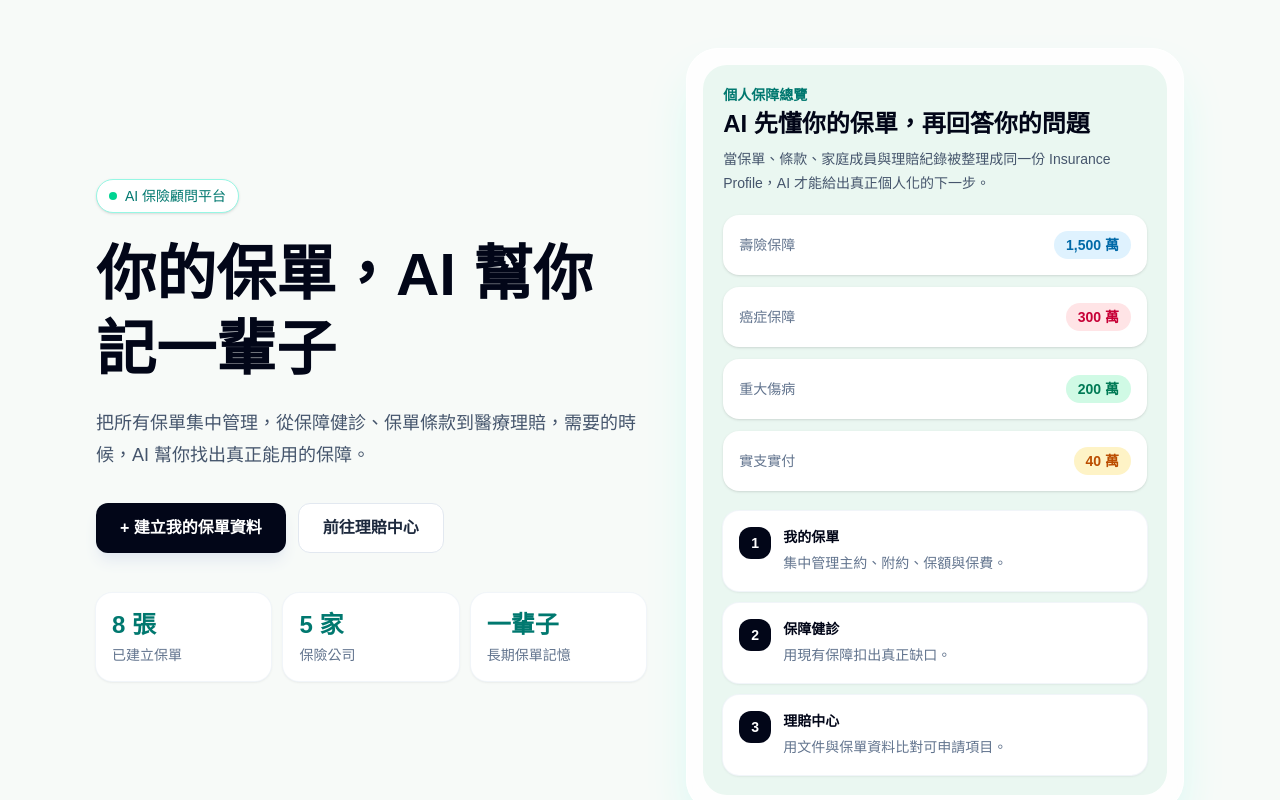
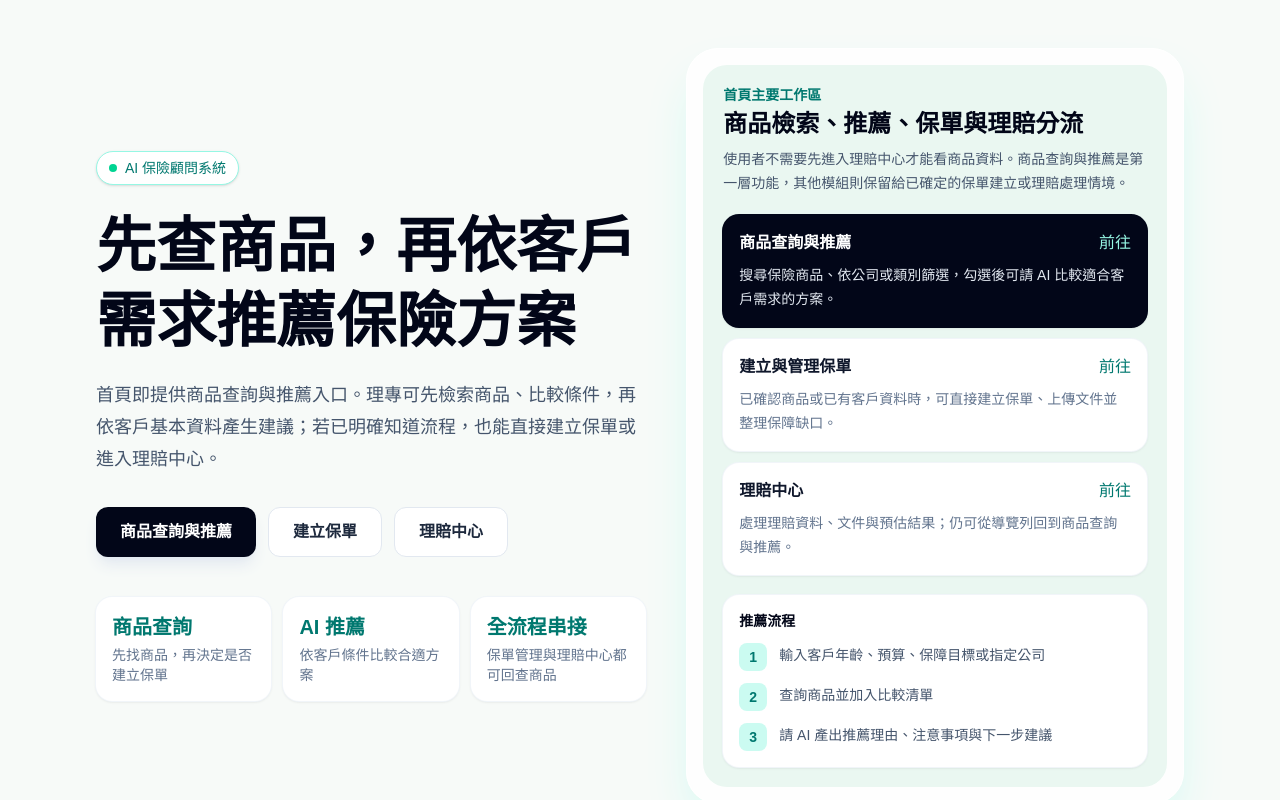
Before and after one commit to 114yzuim/AI-insurance-advice, a Next.js app in the folder frontend/: page / in a window 1280 px wide. Built offline with nearby package versions, Linux system fonts and the light colour scheme.

Commit message:
Promote product search and recommendation flow

```diff
--- a/frontend/app/layout.tsx
+++ b/frontend/app/layout.tsx
@@ -3,8 +3,8 @@ import SiteHeader from "@/components/site-header";
 import "./globals.css";
 
 export const metadata: Metadata = {
-  title: "AI 保險顧問平台",
-  description: "集中管理個人保單，讓 AI 協助保障健診、理賠判讀與個人化保險諮詢。",
+  title: "AI 保險顧問系統",
+  description: "提供商品查詢與推薦、保單管理、保障健檢與理賠中心的 AI 保險顧問系統。",
 };
 
 export default function RootLayout({
--- a/frontend/app/page.tsx
+++ b/frontend/app/page.tsx
@@ -1,22 +1,34 @@
 import Link from "next/link";
 
 const highlights = [
-  { label: "8 張", value: "已建立保單" },
-  { label: "5 家", value: "保險公司" },
-  { label: "一輩子", value: "長期保單記憶" },
+  { label: "商品查詢", value: "先找商品，再決定是否建立保單" },
+  { label: "AI 推薦", value: "依客戶條件比較合適方案" },
+  { label: "全流程串接", value: "保單管理與理賠中心都可回查商品" },
 ];
 
-const coverageItems = [
-  { title: "壽險保障", value: "1,500 萬", color: "bg-sky-100 text-sky-700" },
-  { title: "癌症保障", value: "300 萬", color: "bg-rose-100 text-rose-700" },
-  { title: "重大傷病", value: "200 萬", color: "bg-emerald-100 text-emerald-700" },
-  { title: "實支實付", value: "40 萬", color: "bg-amber-100 text-amber-700" },
+const modules = [
+  {
+    title: "商品查詢與推薦",
+    text: "搜尋保險商品、依公司或類別篩選，勾選後可請 AI 比較適合客戶需求的方案。",
+    href: "/products",
+    primary: true,
+  },
+  {
+    title: "建立與管理保單",
+    text: "已確認商品或已有客戶資料時，可直接建立保單、上傳文件並整理保障缺口。",
+    href: "/policies",
+  },
+  {
+    title: "理賠中心",
+    text: "處理理賠資料、文件與預估結果；仍可從導覽列回到商品查詢與推薦。",
+    href: "/claims",
+  },
 ];
 
-const flows = [
-  { title: "我的保單", text: "集中管理主約、附約、保額與保費。" },
-  { title: "保障健診", text: "用現有保障扣出真正缺口。" },
-  { title: "理賠中心", text: "用文件與保單資料比對可申請項目。" },
+const recommendationSteps = [
+  "輸入客戶年齡、預算、保障目標或指定公司",
+  "查詢商品並加入比較清單",
+  "請 AI 產出推薦理由、注意事項與下一步建議",
 ];
 
 export default function Home() {
@@ -26,35 +38,41 @@ export default function Home() {
         <div className="flex flex-col justify-center">
           <div className="mb-6 inline-flex w-fit items-center gap-2 rounded-full border border-teal-200 bg-white px-3 py-1.5 text-sm font-medium text-teal-700 shadow-sm">
             <span className="h-2 w-2 rounded-full bg-emerald-400" />
-            AI 保險顧問平台
+            AI 保險顧問系統
           </div>
 
           <h1 className="max-w-2xl text-4xl font-bold leading-tight tracking-normal text-slate-950 md:text-6xl">
-            你的保單，AI 幫你記一輩子
+            先查商品，再依客戶需求推薦保險方案
           </h1>
           <p className="mt-5 max-w-xl text-lg leading-8 text-slate-600">
-            把所有保單集中管理，從保障健診、保單條款到醫療理賠，需要的時候，AI 幫你找出真正能用的保障。
+            首頁即提供商品查詢與推薦入口。理專可先檢索商品、比較條件，再依客戶基本資料產生建議；若已明確知道流程，也能直接建立保單或進入理賠中心。
           </p>
 
           <div className="mt-8 flex flex-col gap-3 sm:flex-row">
             <Link
-              href="/policies"
+              href="/products"
               className="inline-flex items-center justify-center rounded-xl bg-slate-950 px-6 py-3 text-base font-semibold text-white shadow-lg shadow-slate-200 transition hover:-translate-y-0.5 hover:bg-slate-800"
             >
-              + 建立我的保單資料
+              商品查詢與推薦
+            </Link>
+            <Link
+              href="/policies"
+              className="inline-flex items-center justify-center rounded-xl border border-slate-200 bg-white px-6 py-3 text-base font-semibold text-slate-800 transition hover:-translate-y-0.5 hover:border-teal-300 hover:text-teal-700"
+            >
+              建立保單
             </Link>
             <Link
               href="/claims"
               className="inline-flex items-center justify-center rounded-xl border border-slate-200 bg-white px-6 py-3 text-base font-semibold text-slate-800 transition hover:-translate-y-0.5 hover:border-teal-300 hover:text-teal-700"
             >
-              前往理賠中心
+              理賠中心
             </Link>
           </div>
 
-          <div className="mt-10 grid max-w-xl grid-cols-3 gap-3">
+          <div className="mt-10 grid max-w-xl grid-cols-1 gap-3 sm:grid-cols-3">
             {highlights.map((item) => (
               <div key={item.label} className="rounded-2xl bg-white p-4 shadow-sm ring-1 ring-slate-100">
-                <p className="text-2xl font-bold text-teal-700">{item.label}</p>
+                <p className="text-xl font-bold text-teal-700">{item.label}</p>
                 <p className="mt-1 text-sm leading-5 text-slate-500">{item.value}</p>
               </div>
             ))}
@@ -65,33 +83,49 @@ export default function Home() {
           <div className="w-full rounded-[2rem] border border-white bg-white/80 p-4 shadow-2xl shadow-teal-100 backdrop-blur">
             <div className="rounded-[1.5rem] bg-[#eaf7f1] p-5">
               <div className="mb-5">
-                <p className="text-sm font-semibold text-teal-700">個人保障總覽</p>
+                <p className="text-sm font-semibold text-teal-700">首頁主要工作區</p>
                 <h2 className="mt-1 text-2xl font-bold leading-tight text-slate-950">
-                  AI 先懂你的保單，再回答你的問題
+                  商品檢索、推薦、保單與理賠分流
                 </h2>
                 <p className="mt-2 text-sm leading-6 text-slate-600">
-                  當保單、條款、家庭成員與理賠紀錄被整理成同一份 Insurance Profile，AI 才能給出真正個人化的下一步。
+                  使用者不需要先進入理賠中心才能看商品資料。商品查詢與推薦是第一層功能，其他模組則保留給已確定的保單建立或理賠處理情境。
                 </p>
               </div>
 
               <div className="grid gap-3">
-                {coverageItems.map((item) => (
-                  <VisualCard key={item.title} title={item.title} value={item.value} color={item.color} />
+                {modules.map((module) => (
+                  <Link
+                    key={module.title}
+                    href={module.href}
+                    className={`block rounded-2xl p-4 shadow-sm ring-1 transition hover:-translate-y-0.5 ${
+                      module.primary
+                        ? "bg-slate-950 text-white ring-slate-950"
+                        : "bg-white text-slate-900 ring-slate-100 hover:ring-teal-200"
+                    }`}
+                  >
+                    <div className="flex items-center justify-between gap-3">
+                      <h3 className="text-base font-bold">{module.title}</h3>
+                      <span className={module.primary ? "text-teal-200" : "text-teal-700"}>前往</span>
+                    </div>
+                    <p className={`mt-2 text-sm leading-6 ${module.primary ? "text-slate-200" : "text-slate-500"}`}>
+                      {module.text}
+                    </p>
+                  </Link>
                 ))}
               </div>
 
-              <div className="mt-5 grid gap-3">
-                {flows.map((flow, index) => (
-                  <div key={flow.title} className="flex gap-3 rounded-2xl bg-white p-4 shadow-sm ring-1 ring-slate-100">
-                    <span className="flex h-8 w-8 shrink-0 items-center justify-center rounded-xl bg-slate-950 text-sm font-bold text-white">
-                      {index + 1}
-                    </span>
-                    <div>
-                      <h3 className="text-sm font-bold text-slate-950">{flow.title}</h3>
-                      <p className="mt-1 text-sm leading-6 text-slate-500">{flow.text}</p>
+              <div className="mt-5 rounded-2xl bg-white p-4 shadow-sm ring-1 ring-slate-100">
+                <h3 className="text-sm font-bold text-slate-950">推薦流程</h3>
+                <div className="mt-3 grid gap-3">
+                  {recommendationSteps.map((step, index) => (
+                    <div key={step} className="flex gap-3">
+                      <span className="flex h-7 w-7 shrink-0 items-center justify-center rounded-lg bg-teal-100 text-sm font-bold text-teal-700">
+                        {index + 1}
+                      </span>
+                      <p className="text-sm leading-6 text-slate-600">{step}</p>
                     </div>
-                  </div>
-                ))}
+                  ))}
+                </div>
               </div>
             </div>
           </div>
@@ -100,12 +134,3 @@ export default function Home() {
     </div>
   );
 }
-
-function VisualCard({ title, value, color }: { title: string; value: string; color: string }) {
-  return (
-    <div className="flex items-center justify-between rounded-2xl bg-white p-4 shadow-sm">
-      <span className="text-sm font-medium text-slate-500">{title}</span>
-      <span className={`rounded-full px-3 py-1 text-sm font-bold ${color}`}>{value}</span>
-    </div>
-  );
-}
--- a/frontend/app/products/page.tsx
+++ b/frontend/app/products/page.tsx
@@ -17,6 +17,8 @@ async function getFilters() {
   }
 }
 
+export const metadata = { title: "商品查詢與推薦 | AI 保險顧問" };
+
 export default async function ProductsPage() {
   const { categories, companies } = await getFilters();
 
@@ -25,10 +27,10 @@ export default async function ProductsPage() {
       <div className="shrink-0 border-b border-slate-200 bg-white/70 px-5 py-5 backdrop-blur md:px-6">
         <div className="flex flex-col gap-4 lg:flex-row lg:items-end lg:justify-between">
           <div>
-            <p className="text-sm font-bold text-teal-700">內部條款資料庫</p>
-            <h1 className="mt-1 text-3xl font-bold text-slate-950">AI 比對用的商品與條款索引</h1>
-            <p className="mt-2 text-sm leading-6 text-slate-500">
-              這裡保留給顧問與資料維護使用。一般客戶主要從「我的保單、保障健診、理賠中心、AI 顧問」進入服務。
+            <p className="text-sm font-bold text-teal-700">商品查詢與推薦</p>
+            <h1 className="mt-1 text-3xl font-bold text-slate-950">查詢商品，勾選後請 AI 協助推薦</h1>
+            <p className="mt-2 max-w-4xl text-sm leading-6 text-slate-500">
+              可依關鍵字、商品類別或保險公司快速檢索商品。選取候選商品後，在右側輸入客戶基本資料、需求與預算，AI 會協助比較適配度與建議說法。
             </p>
           </div>
           <div className="flex flex-wrap gap-2">
@@ -41,7 +43,7 @@ export default async function ProductsPage() {
           </div>
         </div>
       </div>
-      <div className="flex-1 min-h-0">
+      <div className="min-h-0 flex-1">
         <ProductList categories={categories} companies={companies} />
       </div>
     </div>
--- a/frontend/components/nav-links.tsx
+++ b/frontend/components/nav-links.tsx
@@ -10,15 +10,16 @@ type NavLink = {
 };
 
 const CUSTOMER_LINKS: NavLink[] = [
-  { href: "/policies", label: "我的保單" },
-  { href: "/health-check", label: "保障健診" },
+  { href: "/products", label: "商品查詢與推薦" },
+  { href: "/policies", label: "保單管理" },
+  { href: "/health-check", label: "保障健檢" },
   { href: "/claims", label: "理賠中心" },
   { href: "/chat", label: "AI 顧問" },
 ];
 
 const ADVISOR_LINKS: NavLink[] = [
-  { href: "/advisor", label: "客戶 CRM", exact: true },
-  { href: "/advisor/inventory", label: "產品資料庫" },
+  { href: "/advisor", label: "顧問 CRM", exact: true },
+  { href: "/advisor/inventory", label: "商品資料庫" },
 ];
 
 export default function NavLinks() {
@@ -48,10 +49,10 @@ export default function NavLinks() {
       <div className="ml-auto shrink-0">
         {isAdvisor ? (
           <Link
-            href="/policies"
+            href="/products"
             className="rounded-full border border-slate-200 px-3 py-2 text-sm font-semibold text-slate-500 transition hover:border-teal-300 hover:text-teal-700"
           >
-            保單資料
+            商品查詢
           </Link>
         ) : (
           <Link
--- a/frontend/components/product-list.tsx
+++ b/frontend/components/product-list.tsx
@@ -72,7 +72,7 @@ export default function ProductList({ categories, companies }: ProductListProps)
     setSelectedProducts((prev) =>
       prev.find((s) => s.product_id === p.product_id)
         ? prev.filter((s) => s.product_id !== p.product_id)
-        : [...prev, p]
+        : [...prev, p],
     );
   }
 
@@ -91,7 +91,7 @@ export default function ProductList({ categories, companies }: ProductListProps)
               </span>
               <input
                 type="text"
-                placeholder="搜尋商品名稱..."
+                placeholder="搜尋商品名稱、關鍵字或公司..."
                 value={keyword}
                 onChange={handleFilterChange(setKeyword)}
                 className="h-11 w-full rounded-2xl border border-slate-200 bg-white py-2 pl-10 pr-3 text-sm text-slate-800 shadow-sm outline-none transition placeholder:text-slate-400 focus:border-teal-300 focus:ring-4 focus:ring-teal-100"
@@ -103,9 +103,11 @@ export default function ProductList({ categories, companies }: ProductListProps)
               onChange={handleFilterChange(setSelectedCategory)}
               className="h-11 rounded-2xl border border-slate-200 bg-white px-3 text-sm font-medium text-slate-600 shadow-sm outline-none transition focus:border-teal-300 focus:ring-4 focus:ring-teal-100"
             >
-              <option value="">所有類別</option>
+              <option value="">全部類別</option>
               {categories.map((c) => (
-                <option key={c} value={c}>{c}</option>
+                <option key={c} value={c}>
+                  {c}
+                </option>
               ))}
             </select>
 
@@ -114,9 +116,11 @@ export default function ProductList({ categories, companies }: ProductListProps)
               onChange={handleFilterChange(setSelectedCompany)}
               className="h-11 rounded-2xl border border-slate-200 bg-white px-3 text-sm font-medium text-slate-600 shadow-sm outline-none transition focus:border-teal-300 focus:ring-4 focus:ring-teal-100"
             >
-              <option value="">所有公司</option>
+              <option value="">全部公司</option>
               {companies.map((c) => (
-                <option key={c} value={c}>{c}</option>
+                <option key={c} value={c}>
+                  {c}
+                </option>
               ))}
             </select>
 
@@ -134,11 +138,11 @@ export default function ProductList({ categories, companies }: ProductListProps)
               )}
               <button
                 onClick={() => setChatOpen((v) => !v)}
-                title={chatOpen ? "關閉 AI 詢問面板" : "開啟 AI 詢問面板"}
+                title={chatOpen ? "收合 AI 推薦面板" : "展開 AI 推薦面板"}
                 className="inline-flex h-11 items-center gap-2 rounded-2xl border border-slate-200 bg-white px-4 text-sm font-bold text-slate-600 shadow-sm transition hover:border-teal-200 hover:text-teal-700"
               >
                 <MessageIcon />
-                {chatOpen ? "收起 AI" : "AI 詢問"}
+                {chatOpen ? "收合 AI" : "AI 推薦"}
               </button>
             </div>
           </div>
@@ -154,7 +158,7 @@ export default function ProductList({ categories, companies }: ProductListProps)
           ) : products.length === 0 ? (
             <div className="rounded-3xl border border-dashed border-slate-300 bg-white px-6 py-16 text-center">
               <p className="text-base font-bold text-slate-700">找不到符合條件的商品</p>
-              <p className="mt-2 text-sm text-slate-400">可以清除篩選，或改用較短的商品關鍵字。</p>
+              <p className="mt-2 text-sm text-slate-400">請調整關鍵字、類別或公司篩選條件。</p>
             </div>
           ) : (
             <div className="grid grid-cols-1 gap-4 sm:grid-cols-2 xl:grid-cols-3 2xl:grid-cols-4">
--- a/frontend/components/site-header.tsx
+++ b/frontend/components/site-header.tsx
@@ -16,7 +16,7 @@ export default function SiteHeader() {
       <nav className="flex h-16 w-full items-center gap-4 px-4 md:px-6">
         <Link href="/" className="flex shrink-0 items-center gap-2 text-base font-bold text-slate-950">
           <span className={`h-8 w-8 rounded-lg ${isAdvisor ? "bg-amber-300" : "bg-teal-400"}`} />
-          {isAdvisor ? "保險顧問系統" : "AI 保險顧問"}
+          {isAdvisor ? "保險顧問工作台" : "AI 保險顧問"}
         </Link>
         <NavLinks />
         <FontSizeToggle />
```
Also changed, not shown: frontend/components/product-card.tsx (+10 -10 lines), frontend/components/product-chat-panel.tsx (+12 -13 lines).
